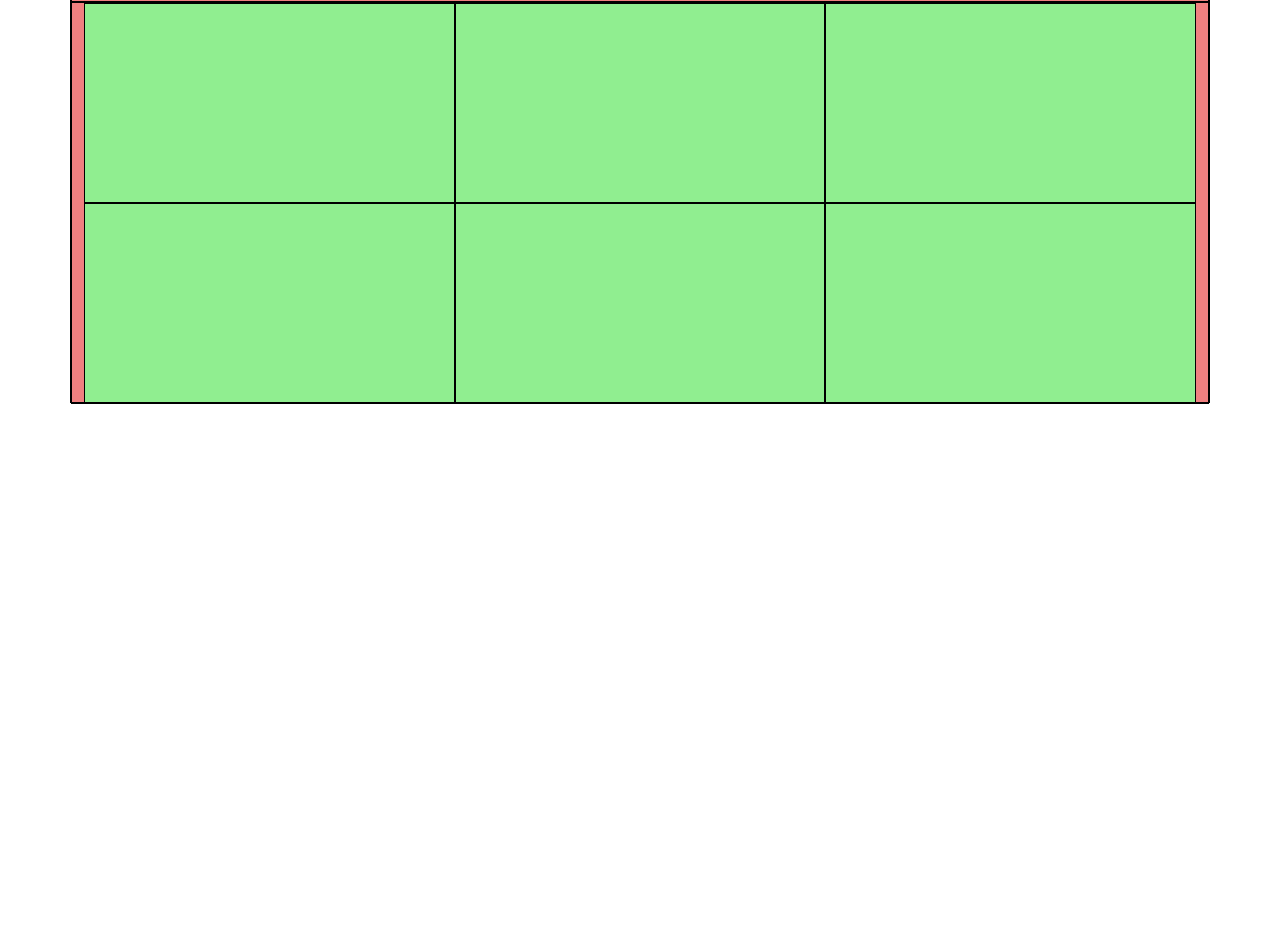
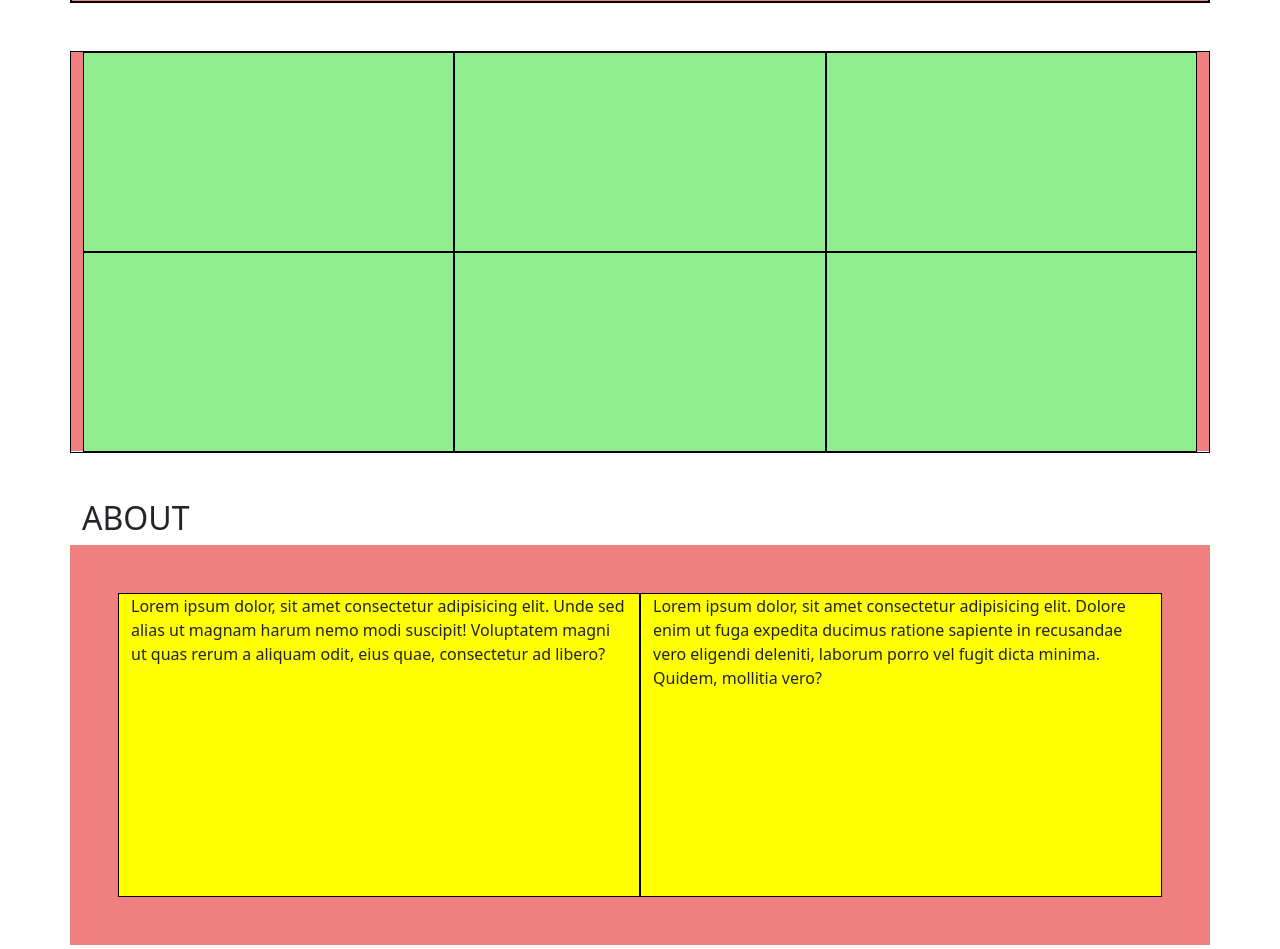
Before and after one commit to ryampeguero/html-css-bootstrap-freelancer, a plain HTML site: page index.html in a window 1280 px wide. Shown: the part 483-1432 px from the top of the page. Before the commit the page ends 890 px from the top, so only its background shows below. Drawn offline with nearby package versions, Linux system fonts and the light colour scheme.

Commit message:
feat: portfolio section added

```diff
--- a/css/style.css
+++ b/css/style.css
@@ -9,6 +9,7 @@ header {
     border: 1px solid black;
 }
 
+
 .ms_row {
     height: 400px;
     background-color: lightcoral;
@@ -18,7 +19,18 @@ header {
     border: 1px solid black;
 }
 
+
+/* PORTFOLIO */
 .ms_row_portfolio {
     height: 400px;
     background-color: lightgreen;
 }
+
+
+
+
+.ms_col_about {
+    /* height: 50px; */
+    background-color: yellow;
+    border: 1px solid black;
+}
--- a/index.html
+++ b/index.html
@@ -23,7 +23,11 @@
                     Lorem ipsum dolor sit amet, consectetur adipisicing elit. Officiis perferendis qui, impedit blanditiis vero, culpa magnam quod et numquam quisquam a voluptatum cum dolores, repellat magni fugit laborum tenetur quaerat!
                 </div>
             </div>
+        </div>
+
         <!-- PORTFOLIO -->
+        <section>
+            <div class="container py-5">
                 <div class="row ms_row">
                     <div class="col-12 ms_col">
                         <div class="container-fluid">
@@ -38,9 +42,40 @@
                         </div>
                     </div>
                 </div>
-            <!-- /PORTFOLIO -->
             </div>
 
+        </section>
+
+        <!-- /PORTFOLIO -->
+
+
+        <!-- ABOUT SECTION -->
+        <section>
+            <div class="container ">
+                <h2>ABOUT</h2>
+                <div class="row p-5 ms_row">
+                    <div class="col-12 col-md-6 ms_col_about">
+                        Lorem ipsum dolor, sit amet consectetur adipisicing elit. Unde sed alias ut magnam harum nemo modi suscipit! Voluptatem magni ut quas rerum a aliquam odit, eius quae, consectetur ad libero?
+                    </div>
+                    <div class="col-12 col-md-6 ms_col_about">
+                        Lorem ipsum dolor, sit amet consectetur adipisicing elit. Dolore enim ut fuga expedita ducimus ratione sapiente in recusandae vero eligendi deleniti, laborum porro vel fugit dicta minima. Quidem, mollitia vero?
+                    </div>
+                </div>
+            </div>
+        </section>
+        <!-- /ABOUT SECTION -->
+
+        <!-- CONTACTS SECTION -->
+        <section>
+            <div class="container">
+                <div class="row">
+                    <div class="col-12">
+
+                    </div>
+                </div>
+            </div>
+        </section>
+        <!-- /CONTACTS SECTION -->
 
     </main>
 </body>
```
Lines whose indentation alone changed are shown as unchanged.
